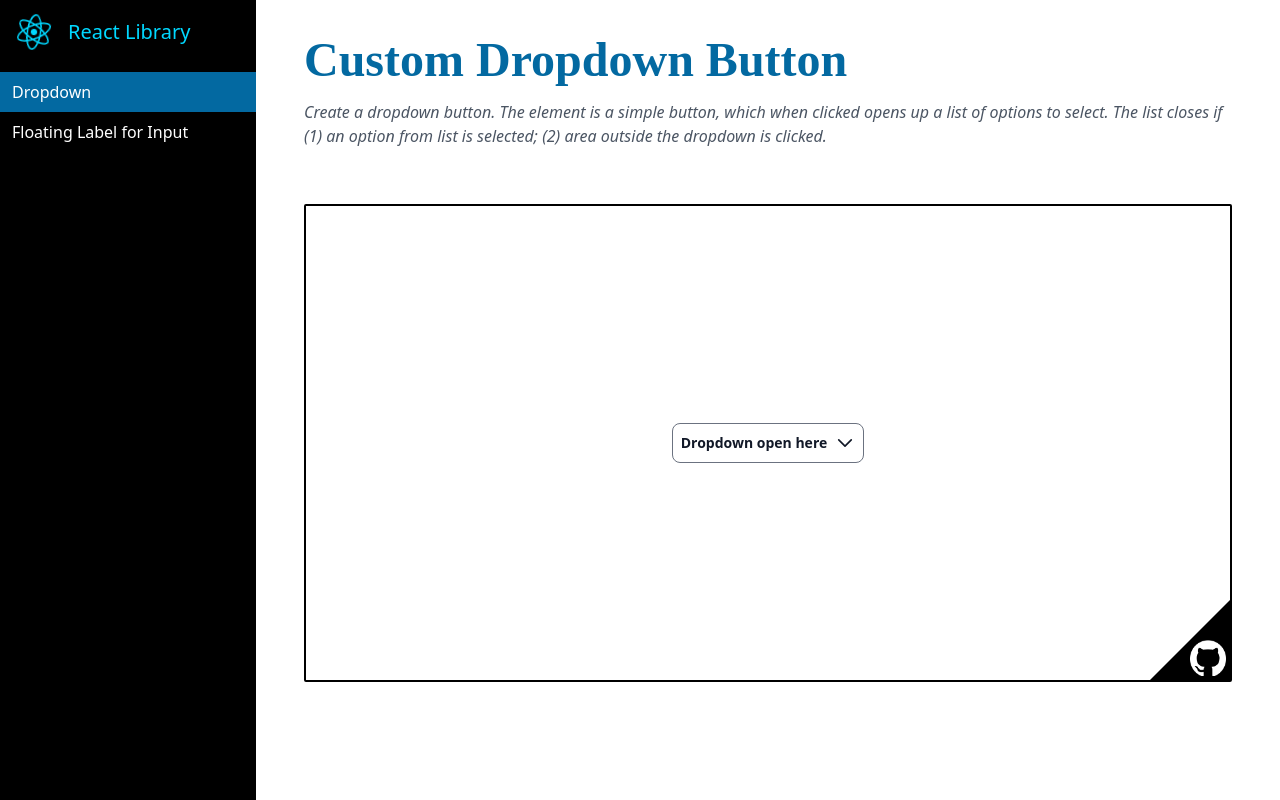
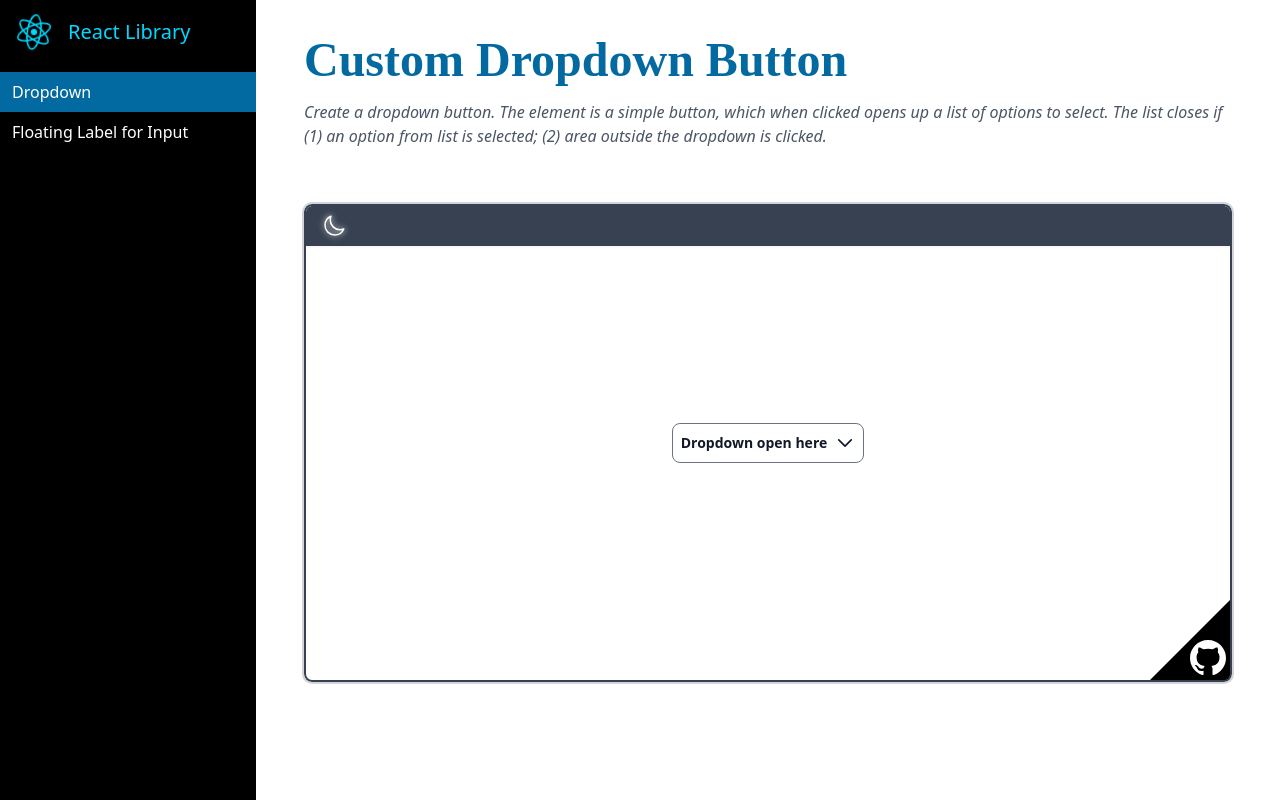
Before and after one commit to AkritiGhosh/ReactLibrary, a React (Vite) app: page /#/dropdown in a window 1280 px wide. Built offline with nearby package versions, Linux system fonts and the light colour scheme; a web font is replaced by a local one.

Commit message:
dark mode enabled

```diff
--- a/src/layout/DemoLayout.jsx
+++ b/src/layout/DemoLayout.jsx
@@ -1,20 +1,81 @@
-import React from "react";
-import github from "../assets/github-mark-white.png";
+import React, { useEffect, useState } from "react";
 import { useParams } from "react-router-dom";
+
+
 const DemoLayout = ({ children }) => {
+  const [dark, setDark] = useState(false);
+
+  useEffect(() => {
+    document.getElementsByTagName("body")[0].classList.remove("dark");
+    if (dark) document.getElementsByTagName("body")[0].classList.add("dark");
+  }, [dark]);
+
   const currentPage = useParams().page;
   const url =
     "https://github.com/AkritiGhosh/ReactLibrary/tree/main/src/topics/" +
     currentPage +
     "/Demo.jsx";
   return (
-    <div className="relative container h-[calc(100%-250px)] mx-auto p-4">
-      <div className="relative w-full h-full mx-auto p-4 flex items-center justify-center border-2 border-black rounded-sm overflow-auto">
+    <div className="relative container h-[calc(100%-250px)] mx-auto p-4 ">
+      <div className="relative w-full h-full mx-auto p-4 flex items-center justify-center border-2 border-gray-700 outline outline-2 outline-gray-300 rounded-lg overflow-auto bg-white dark:bg-black">
+        <div className="w-full h-10 background absolute top-0 bg-gray-700 text-white drop-shadow-sm py-2 px-4">
+          <button
+            title={dark ? "Switch to light view" : "Switch to dark view"}
+            className="text-white"
+            onClick={() => setDark((prev) => !prev)}
+          >
+            {dark ? (
+              <svg
+                xmlns="http://www.w3.org/2000/svg"
+                fill="none"
+                viewBox="0 0 24 24"
+                strokeWidth={1.5}
+                stroke="currentColor"
+                className="size-6  drop-shadow-[0_0_3px_#FFFFFF]"
+              >
+                <path
+                  strokeLinecap="round"
+                  strokeLinejoin="round"
+                  d="M12 3v2.25m6.364.386-1.591 1.591M21 12h-2.25m-.386 6.364-1.591-1.591M12 18.75V21m-4.773-4.227-1.591 1.591M5.25 12H3m4.227-4.773L5.636 5.636M15.75 12a3.75 3.75 0 1 1-7.5 0 3.75 3.75 0 0 1 7.5 0Z"
+                />
+              </svg>
+            ) : (
+              <svg
+                xmlns="http://www.w3.org/2000/svg"
+                fill="none"
+                viewBox="0 0 24 24"
+                strokeWidth={1.5}
+                stroke="currentColor"
+                className="size-6  drop-shadow-[0_0_3px_#FFFFFF]"
+              >
+                <path
+                  strokeLinecap="round"
+                  strokeLinejoin="round"
+                  d="M21.752 15.002A9.72 9.72 0 0 1 18 15.75c-5.385 0-9.75-4.365-9.75-9.75 0-1.33.266-2.597.748-3.752A9.753 9.753 0 0 0 3 11.25C3 16.635 7.365 21 12.75 21a9.753 9.753 0 0 0 9.002-5.998Z"
+                />
+              </svg>
+            )}
+          </button>
+        </div>
         {children}
       </div>
-      <div className="absolute bottom-0.5  right-0.5  bg-transparent w-0 h-0 block m-4 border-transparent border-r-black border-b-black hover:border-r-sky-700 hover:border-b-sky-700 transition-colors duration-1000  border-[40px] cursor-pointer border-t-white  border-l-white">
-        <a href={url} target="_blank" className="block w-10 h-10 pb-1 pr-1">
-          <img className="w-full h-full" src={github} />
+      <div className="absolute bottom-0.5  right-0.5  bg-transparent w-0 h-0 block m-4 border-transparent border-r-black border-b-black dark:border-r-white dark:border-b-white hover:border-r-sky-700 hover:border-b-sky-700 transition-colors duration-1000  border-[40px] cursor-pointer border-t-transparent  border-l-transparent rounded-br-md">
+        <a href={url} target="_blank" className="block w-10 h-10 pb-1 pr-1 relative">
+           <svg
+            width="36"
+            height="36"
+            viewBox="0 0 1024 1024"
+            fill="none"
+            xmlns="http://www.w3.org/2000/svg"
+          >
+            <path
+              fill-rule="evenodd"
+              clip-rule="evenodd"
+              d="M8 0C3.58 0 0 3.58 0 8C0 11.54 2.29 14.53 5.47 15.59C5.87 15.66 6.02 15.42 6.02 15.21C6.02 15.02 6.01 14.39 6.01 13.72C4 14.09 3.48 13.23 3.32 12.78C3.23 12.55 2.84 11.84 2.5 11.65C2.22 11.5 1.82 11.13 2.49 11.12C3.12 11.11 3.57 11.7 3.72 11.94C4.44 13.15 5.59 12.81 6.05 12.6C6.12 12.08 6.33 11.73 6.56 11.53C4.78 11.33 2.92 10.64 2.92 7.58C2.92 6.71 3.23 5.99 3.74 5.43C3.66 5.23 3.38 4.41 3.82 3.31C3.82 3.31 4.49 3.1 6.02 4.13C6.66 3.95 7.34 3.86 8.02 3.86C8.7 3.86 9.38 3.95 10.02 4.13C11.55 3.09 12.22 3.31 12.22 3.31C12.66 4.41 12.38 5.23 12.3 5.43C12.81 5.99 13.12 6.7 13.12 7.58C13.12 10.65 11.25 11.33 9.47 11.53C9.76 11.78 10.01 12.26 10.01 13.01C10.01 14.08 10 14.94 10 15.21C10 15.42 10.15 15.67 10.55 15.59C13.71 14.53 16 11.53 16 8C16 3.58 12.42 0 8 0Z"
+              transform="scale(64)"
+              fill={dark ? "#000000" : "#FFFFFF"}
+            />
+          </svg>
         </a>
       </div>
     </div>
```
Also changed, not shown: src/assets/github-mark-white.png (deleted).
